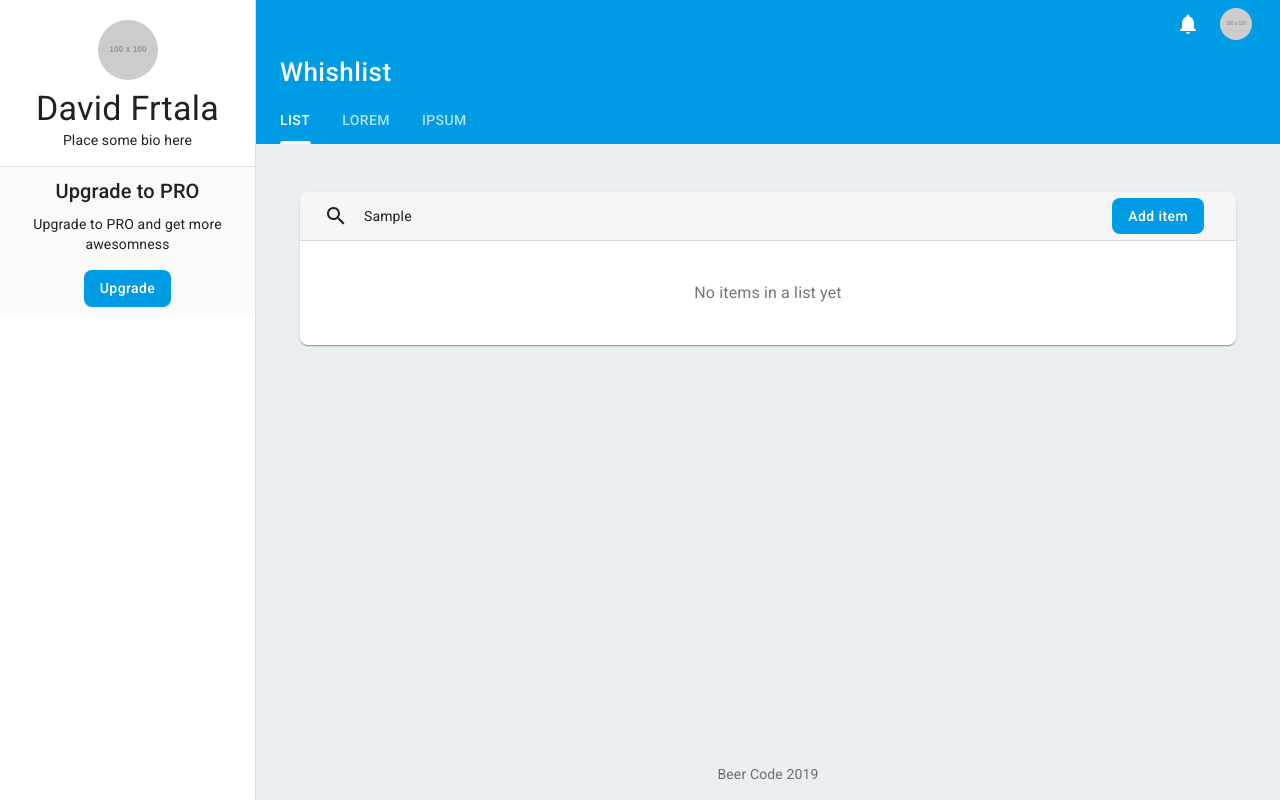
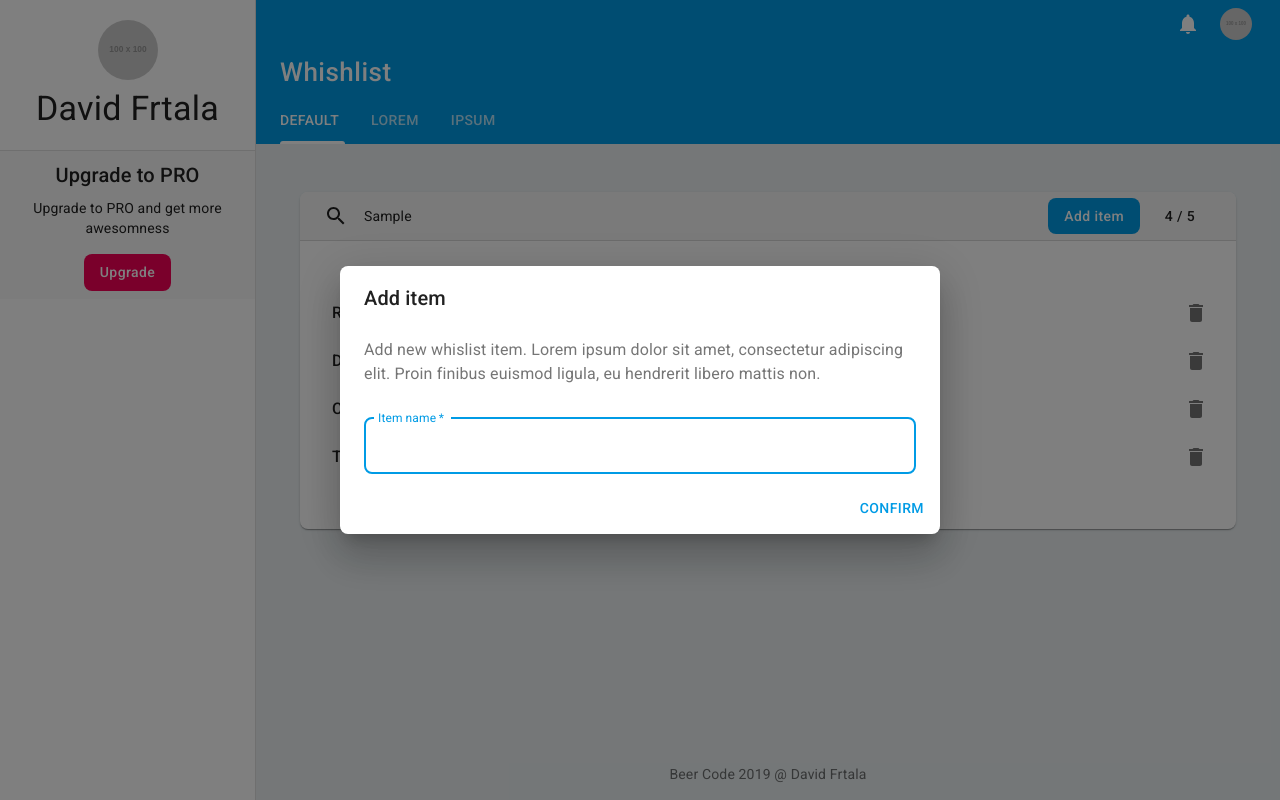
Before and after one commit to davidfrtala/beercode-redux, a React (Create React App) app: page / in a window 1280 px wide. Both pictures are taken after typing "Sample" into the empty fields and a click on the button "Add item". Built offline with nearby package versions, Linux system fonts and the light colour scheme.

Commit message:
React state managment

```diff
--- a/package.json
+++ b/package.json
@@ -15,7 +15,8 @@
     "clsx": "latest",
     "react": "latest",
     "react-dom": "latest",
-    "react-scripts": "latest"
+    "react-scripts": "latest",
+    "uuid": "^3.3.3"
   },
   "browserslist": {
     "production": [
--- a/src/App.js
+++ b/src/App.js
@@ -4,19 +4,14 @@ import theme from './themes/default'
 
 // material
 import { ThemeProvider, withStyles } from '@material-ui/core/styles';
-import CssBaseline from '@material-ui/core/CssBaseline';
-import Hidden from '@material-ui/core/Hidden';
-import Typography from '@material-ui/core/Typography';
+import { Typography } from '@material-ui/core';
 
 // containers
 import Wishlist from './containers/Wishlist';
-import Navigator from './containers/Navigator';
+import Sidebar from './containers/Sidebar';
 
 // components
 import Header from './components/Header';
-
-
-const drawerWidth = 256;
 
 const styles = {
   root: {
@@ -25,7 +20,7 @@ const styles = {
   },
   drawer: {
     [theme.breakpoints.up('sm')]: {
-      width: drawerWidth,
+      width: 256,
       flexShrink: 0,
     },
   },
@@ -47,37 +42,21 @@ const styles = {
 
 function App(props) {
   const { classes } = props;
-  const [mobileOpen, setMobileOpen] = React.useState(false);
-
-  const handleDrawerToggle = () => {
-    setMobileOpen(!mobileOpen);
-  };
 
   return (
     <ThemeProvider theme={theme}>
       <div className={classes.root}>
-        <CssBaseline />
         <nav className={classes.drawer}>
-          <Hidden smUp implementation="js">
-            <Navigator
-              PaperProps={{ style: { width: drawerWidth } }}
-              variant="temporary"
-              open={mobileOpen}
-              onClose={handleDrawerToggle}
-            />
-          </Hidden>
-          <Hidden xsDown implementation="css">
-            <Navigator PaperProps={{ style: { width: drawerWidth } }} />
-          </Hidden>
+          <Sidebar />
         </nav>
         <div className={classes.app}>
-          <Header onDrawerToggle={handleDrawerToggle} />
+          <Header/>
           <main className={classes.main}>
             <Wishlist />
           </main>
           <footer className={classes.footer}>
             <Typography variant="body2" color="textSecondary" align="center">
-              Beer Code 2019
+              Beer Code 2019 @ David Frtala
             </Typography>
           </footer>
         </div>
--- /dev/null
+++ b/src/components/AddItemDialog.js
@@ -0,0 +1,57 @@
+import React, { useRef } from 'react';
+
+import {
+  Button,
+  TextField,
+  Dialog,
+  DialogActions,
+  DialogContent,
+  DialogContentText,
+  DialogTitle
+} from '@material-ui/core';
+
+export default function AddItemDialog({ open, onSubmit, onClose }) {
+  const myInput = useRef();
+
+  const handleSubmit = e => {
+    const { value } = myInput.current;
+    e.preventDefault();
+
+    if (value != '') {
+      onSubmit(myInput.current.value);
+      onClose();
+    }
+  };
+
+  return (
+      <Dialog
+        open={open}
+        onClose={onClose}
+        aria-labelledby="form-dialog-title"
+      >
+        <DialogTitle id="form-dialog-title">Add item</DialogTitle>
+        <DialogContent>
+          <DialogContentText>
+            Add new whislist item. Lorem ipsum dolor sit amet, consectetur adipiscing elit. Proin finibus euismod ligula, eu hendrerit libero mattis non.
+          </DialogContentText>
+          <br />
+          <TextField
+            autoFocus
+            required
+            id="title"
+            name="title"
+            label="Item name"
+            type="text"
+            variant="outlined"
+            inputRef={myInput}
+            fullWidth
+          />
+        </DialogContent>
+        <DialogActions>
+          <Button color="primary" onClick={handleSubmit}>
+            CONFIRM
+          </Button>
+        </DialogActions>
+      </Dialog>
+  );
+}
--- a/src/components/Header.js
+++ b/src/components/Header.js
@@ -2,18 +2,22 @@ import React, { Fragment } from 'react';
 import PropTypes from 'prop-types';
 
 // material
-import AppBar from '@material-ui/core/AppBar';
-import Avatar from '@material-ui/core/Avatar';
-import Grid from '@material-ui/core/Grid';
-import Hidden from '@material-ui/core/Hidden';
-import IconButton from '@material-ui/core/IconButton';
+import {
+  AppBar,
+  Avatar,
+  Grid,
+  Hidden,
+  IconButton,
+  Tab,
+  Tabs,
+  Toolbar,
+  Tooltip,
+  Typography
+} from '@material-ui/core';
+
+import NotificationsIcon from '@material-ui/icons/Notifications';
 import MenuIcon from '@material-ui/icons/Menu';
-import NotificationsIcon from '@material-ui/icons/Notifications';
-import Tab from '@material-ui/core/Tab';
-import Tabs from '@material-ui/core/Tabs';
-import Toolbar from '@material-ui/core/Toolbar';
-import Tooltip from '@material-ui/core/Tooltip';
-import Typography from '@material-ui/core/Typography';
+
 import { withStyles } from '@material-ui/core/styles';
 
 const lightColor = 'rgba(255, 255, 255, 0.7)';
@@ -101,7 +105,7 @@ function Header(props) {
         elevation={0}
       >
         <Tabs value={0} textColor="inherit">
-          <Tab textColor="inherit" label="LIST" />
+          <Tab textColor="inherit" label="DEFAULT" />
           <Tab textColor="inherit" label="LOREM" />
           <Tab textColor="inherit" label="IPSUM" />
         </Tabs>
--- a/src/components/Profile.js
+++ b/src/components/Profile.js
@@ -1,16 +1,17 @@
 import React from 'react';
-import clsx from 'clsx';
 import PropTypes from 'prop-types';
 
 // material
 import { makeStyles } from '@material-ui/styles';
 import { Avatar, Typography } from '@material-ui/core';
+import StarIcon from '@material-ui/icons/Star';
 
 const useStyles = makeStyles(theme => ({
   root: {
     display: 'flex',
     flexDirection: 'column',
     alignItems: 'center',
+    margin: '20px 0',
     minHeight: 'fit-content'
   },
   avatar: {
@@ -22,9 +23,7 @@ const useStyles = makeStyles(theme => ({
   }
 }));
 
-const Profile = props => {
-  const { className, ...rest } = props;
-
+const Profile = ({ isPro }) => {
   const classes = useStyles();
 
   const user = {
@@ -35,8 +34,7 @@ const Profile = props => {
 
   return (
     <div
-      {...rest}
-      className={clsx(classes.root, className)}
+      className={classes.root}
     >
       <Avatar
         alt="Person"
@@ -48,14 +46,15 @@ const Profile = props => {
         variant="h4"
       >
         {user.name}
+
+        {isPro && <StarIcon />}
       </Typography>
-      <Typography variant="body2">{user.bio}</Typography>
     </div>
   );
 };
 
 Profile.propTypes = {
-  className: PropTypes.string
+  isPro: PropTypes.bool
 };
 
 export default Profile;
--- a/src/components/UpgradePlan.js
+++ b/src/components/UpgradePlan.js
@@ -1,5 +1,4 @@
 import React from 'react';
-import clsx from 'clsx';
 import PropTypes from 'prop-types';
 
 // material
@@ -29,14 +28,12 @@ const useStyles = makeStyles(theme => ({
   }
 }));
 
-const UpgradePlan = props => {
-  const { className, ...rest } = props;
-
+const UpgradePlan = ({ isPro, onUpgradeClick }) => {
   const classes = useStyles();
 
   return (
     <div
-      className={clsx(classes.root, className)}
+      className={classes.root}
     >
       <div className={classes.content}>
         <Typography
@@ -46,28 +43,29 @@ const UpgradePlan = props => {
         >
           Upgrade to PRO
         </Typography>
+        {isPro || (
           <Typography
             align="center"
             variant="body2"
           >
             Upgrade to PRO and get more awesomness
           </Typography>
+        )}
       </div>
       <div className={classes.actions}>
         <Button
-          color="primary"
+          color="secondary"
           component="a"
-          variant="contained"
+          variant={isPro ? 'outlined' : 'contained'}
+          onClick={onUpgradeClick}
         >
-          Upgrade
+          {isPro ? 'Unsubscribe' : 'Upgrade'}
         </Button>
       </div>
     </div>
   );
 };
 
-UpgradePlan.propTypes = {
-  className: PropTypes.string
-};
+UpgradePlan.propTypes = {};
 
 export default UpgradePlan;
--- /dev/null
+++ b/src/components/WishlistItem.js
@@ -0,0 +1,39 @@
+import React from 'react';
+import PropTypes from 'prop-types';
+
+// material
+import {
+  ListItem,
+  ListItemSecondaryAction,
+  ListItemText,
+  IconButton
+} from '@material-ui/core';
+
+// icons
+import DeleteIcon from '@material-ui/icons/Delete';
+
+
+function WishlistItem({ id, title, onDelete }) {
+
+  return (
+    <ListItem>
+      <ListItemText primary={title} />
+      <ListItemSecondaryAction>
+        <IconButton
+          edge="end"
+          aria-label="delete"
+          onClick={() => onDelete(id)}
+        >
+          <DeleteIcon />
+        </IconButton>
+      </ListItemSecondaryAction>
+    </ListItem>
+  )
+}
+
+
+WishlistItem.propTypes = {
+  title: PropTypes.string.isRequired,
+};
+
+export default WishlistItem;
--- a/src/containers/Navigator.js
+++ /dev/null
@@ -1,71 +0,0 @@
-import React from 'react';
-import PropTypes from 'prop-types';
-
-// material
-import { withStyles } from '@material-ui/core/styles';
-import Divider from '@material-ui/core/Divider';
-import Drawer from '@material-ui/core/Drawer';
-
-// components
-import Profile from '../components/Profile';
-import UpgradePlan from '../components/UpgradePlan';
-
-const styles = theme => ({
-  categoryHeader: {
-    paddingTop: theme.spacing(2),
-    paddingBottom: theme.spacing(2),
-  },
-  categoryHeaderPrimary: {
-    color: theme.palette.common.white,
-  },
-  item: {
-    paddingTop: 1,
-    paddingBottom: 1,
-    color: 'rgba(255, 255, 255, 0.7)',
-    '&:hover,&:focus': {
-      backgroundColor: 'rgba(255, 255, 255, 0.08)',
-    },
-  },
-  itemCategory: {
-    backgroundColor: '#232f3e',
-    boxShadow: '0 -1px 0 #404854 inset',
-    paddingTop: theme.spacing(2),
-    paddingBottom: theme.spacing(2),
-  },
-  firebase: {
-    fontSize: 24,
-    color: theme.palette.common.white,
-  },
-  itemActiveItem: {
-    color: '#4fc3f7',
-  },
-  itemPrimary: {
-    fontSize: 'inherit',
-  },
-  itemIcon: {
-    minWidth: 'auto',
-    marginRight: theme.spacing(2),
-  },
-  divider: {
-    marginTop: theme.spacing(2),
-  },
-});
-
-function Navigator(props) {
-  const { classes, ...other } = props;
-
-  return (
-    <Drawer variant="permanent" {...other}>
-      <br />
-      <Profile />
-      <Divider className={classes.divider} />
-      <UpgradePlan />
-    </Drawer>
-  );
-}
-
-Navigator.propTypes = {
-  classes: PropTypes.object.isRequired,
-};
-
-export default withStyles(styles)(Navigator);
--- /dev/null
+++ b/src/containers/Sidebar.js
@@ -0,0 +1,41 @@
+import React, { Component } from 'react';
+
+// material
+import { Drawer, Divider } from '@material-ui/core';
+
+// components
+import Profile from '../components/Profile';
+import UpgradePlan from '../components/UpgradePlan';
+
+class Sidebar extends Component {
+
+  state = {
+    isPro: false
+  };
+
+  togglePro = () => this.setState({
+    isPro: !this.state.isPro
+  });
+
+  render() {
+    const { isPro } = this.state;
+
+    return (
+      <Drawer variant="permanent" PaperProps={{ style: { width: 256 } }}>
+        <Profile
+          isPro={isPro}
+        />
+
+        <Divider />
+
+        <UpgradePlan
+          isPro={isPro}
+          onUpgradeClick={this.togglePro}
+        />
+      </Drawer>
+    );
+  }
+}
+
+
+export default Sidebar;
--- a/src/containers/Wishlist.js
+++ b/src/containers/Wishlist.js
@@ -1,16 +1,26 @@
-import React from 'react';
+import React, { Component } from 'react';
 import PropTypes from 'prop-types';
+import uuid from 'uuid/v4';
 
 // material
+import {
+  AppBar,
+  Toolbar,
+  Tooltip,
+  Paper,
+  Grid,
+  Button,
+  TextField,
+  List
+} from '@material-ui/core';
 import { withStyles } from '@material-ui/core/styles';
-import AppBar from '@material-ui/core/AppBar';
-import Toolbar from '@material-ui/core/Toolbar';
-import Typography from '@material-ui/core/Typography';
-import Paper from '@material-ui/core/Paper';
-import Grid from '@material-ui/core/Grid';
-import Button from '@material-ui/core/Button';
-import TextField from '@material-ui/core/TextField';
+
+// icons
 import SearchIcon from '@material-ui/icons/Search';
+
+// components
+import WishlistItem from '../components/WishlistItem';
+import AddItemDialog from '../components/AddItemDialog';
 
 const styles = theme => ({
   paper: {
@@ -35,11 +45,41 @@ const styles = theme => ({
   },
 });
 
-function Content(props) {
-  const { classes } = props;
+class Wishlist extends Component {
+
+  state = {
+    dialogOpen: false,
+    items: [
+      { id: uuid(), title: "Red Dead Redemption 2" },
+      { id: uuid(), title: "Death Stranding" },
+      { id: uuid(), title: "Cyberpunk 2077" },
+      { id: uuid(), title: "The Last Of Us 2" },
+    ]
+  };
+
+  handleModalOpen = () => this.setState({ dialogOpen: true });
+
+  handleModalClose = () => this.setState({ dialogOpen: false });
+
+  addItem = title => this.setState({
+    items: [
+      ...this.state.items,
+      { id: uuid(), title }
+    ]
+  });
+
+  deleteItem = id => this.setState({
+    items: this.state.items.filter(item => item.id !== id)
+  });
+
+  render() {
+    const { classes, itemsMax } = this.props;
+    const { items, dialogOpen } = this.state;
+    const isAddDisabled = items.length >= itemsMax;
 
     return (
       <Paper className={classes.paper}>
+
         <AppBar className={classes.searchBar} position="static" color="default" elevation={0}>
           <Toolbar>
             <Grid container spacing={2} alignItems="center">
@@ -57,24 +97,60 @@ function Content(props) {
                 />
               </Grid>
               <Grid item>
-              <Button variant="contained" color="primary" className={classes.addUser}>
+                <Button
+                  variant="contained"
+                  color="primary"
+                  className={classes.addUser}
+                  onClick={this.handleModalOpen}
+                  disabled={isAddDisabled}
+                >
                   Add item
                 </Button>
+
+                <Tooltip title="Upgrade to PRO and unlock this limit" arrow>
+                  <Button>
+                    {`${items.length} / ${itemsMax}`}
+                  </Button>
+                </Tooltip>
               </Grid>
             </Grid>
           </Toolbar>
         </AppBar>
+
         <div className={classes.contentWrapper}>
-        <Typography color="textSecondary" align="center">
-          No items in a list yet
-        </Typography>
+          <Grid container>
+            <Grid item xs>
+              <List>
+                {items.map(item => (
+                  <WishlistItem
+                    key={item.id}
+                    id={item.id}
+                    title={item.title}
+                    onDelete={this.deleteItem}
+                  />
+                ))}
+              </List>
+            </Grid>
+          </Grid>
         </div>
+
+        <AddItemDialog
+          open={dialogOpen}
+          onSubmit={this.addItem}
+          onClose={this.handleModalClose}
+        />
       </Paper>
     );
   }
+}
 
-Content.propTypes = {
+Wishlist.propTypes = {
   classes: PropTypes.object.isRequired,
+  itemsMax: PropTypes.number.isRequired,
 };
 
-export default withStyles(styles)(Content);
+Wishlist.defaultProps = {
+  itemsMax: 5
+};
+
+export default withStyles(styles)(Wishlist);
```
Lines whose indentation alone changed are shown as unchanged.
